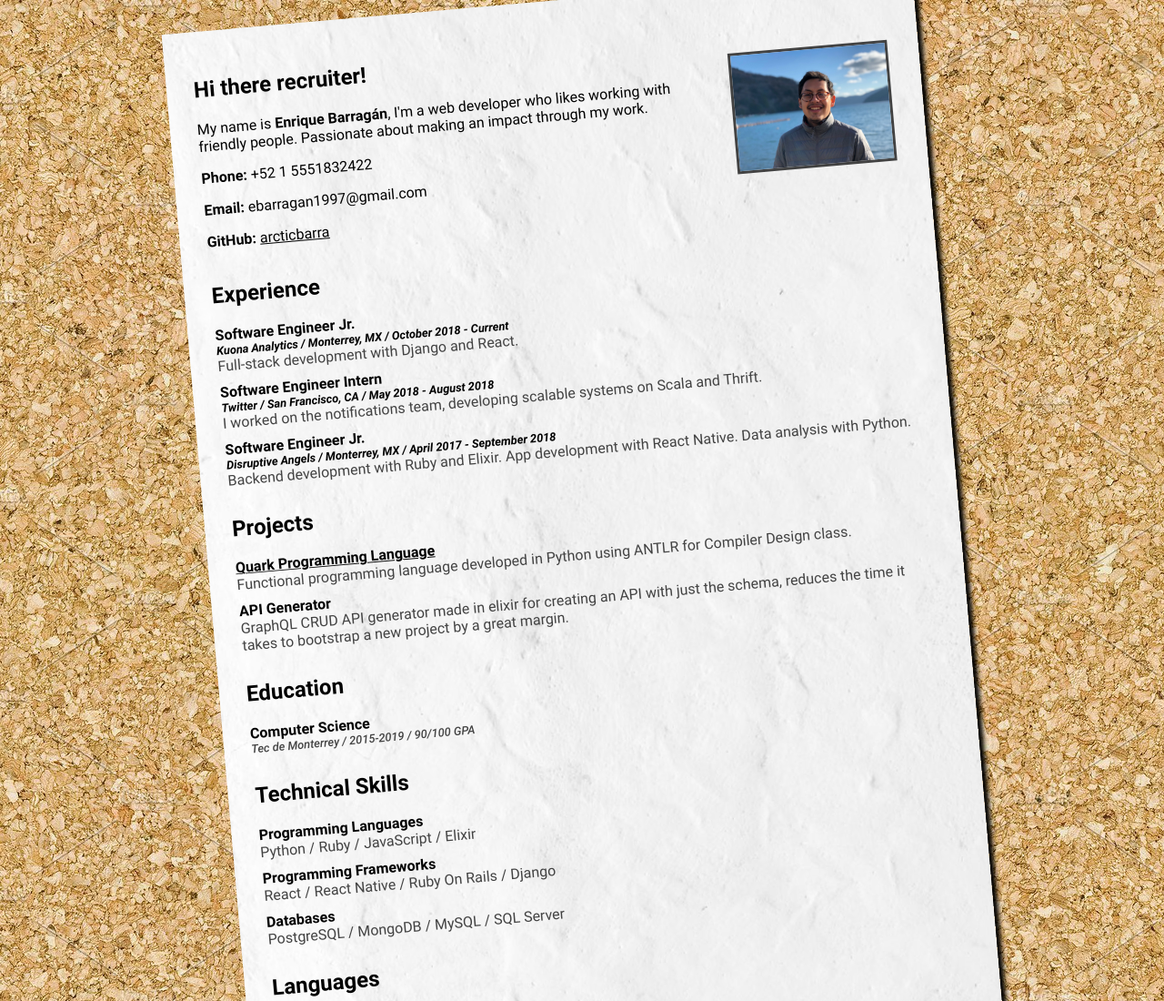
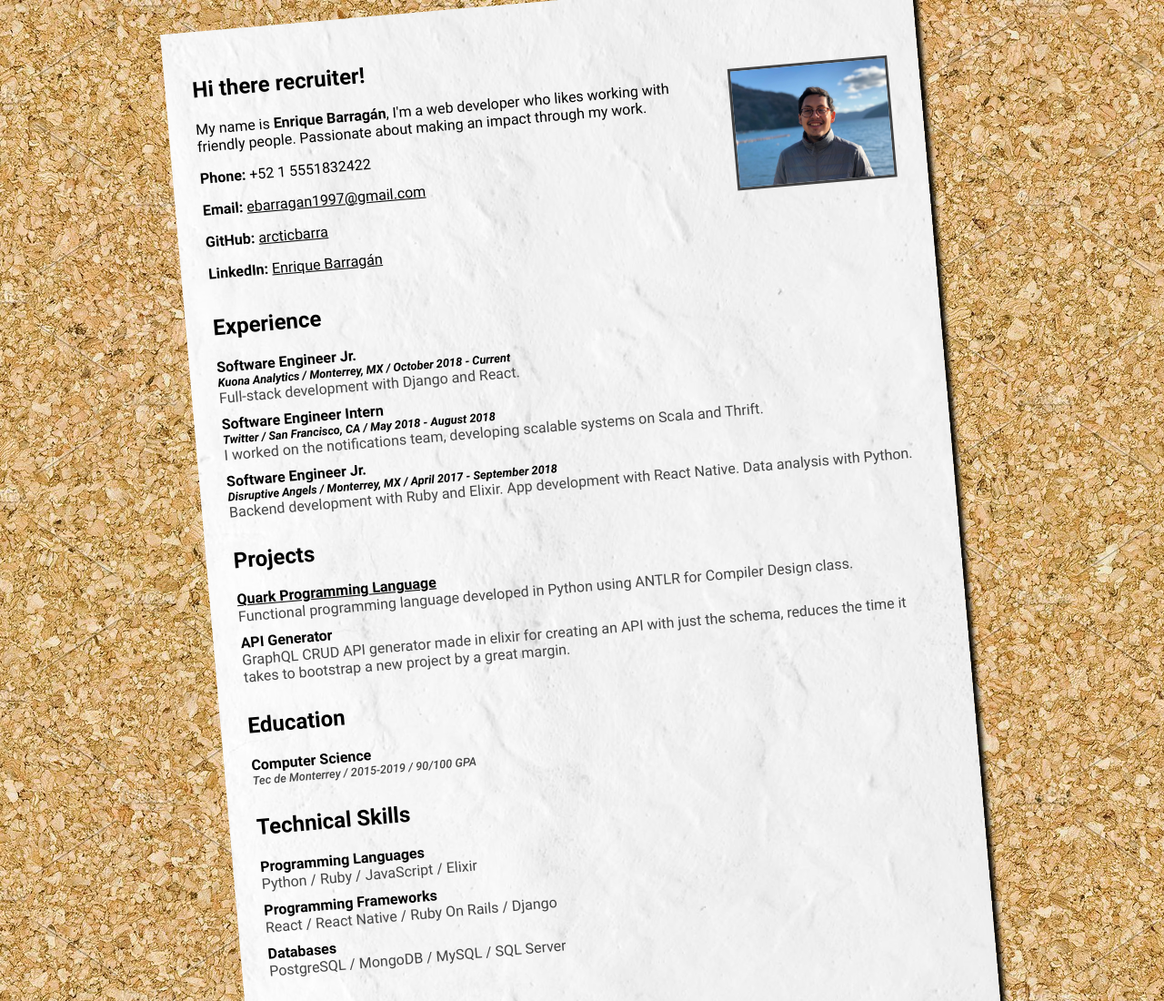
Before and after one commit to arcticbarra/cv, a plain HTML site: page index.html in a window 1280 px wide. Shown: the top 1100 px of the page at 91% size. Drawn offline with Linux system fonts and the light colour scheme.

Commit message:
add linkedin

```diff
--- a/index.html
+++ b/index.html
@@ -20,8 +20,9 @@
             Passionate about making an impact
             through my work.</p>
           <p><strong>Phone:</strong> +52 1 5551832422</p>
-          <p><strong>Email:</strong> ebarragan1997@gmail.com</p>
+          <p><strong>Email:</strong> <a href="mailto:ebarragan1997@gmail.com">ebarragan1997@gmail.com</a></p>
           <p><strong>GitHub:</strong> <a href="https://github.com/arcticbarra">arcticbarra</a></p>
+          <p><strong>LinkedIn:</strong> <a href="https://linkedin.com/in/ebrgn">Enrique Barragán</a></p>
         </div>
         <div id="photo-container">
           <img id="photo" src="./images/me.JPG" alt="a picture of me" />
```
